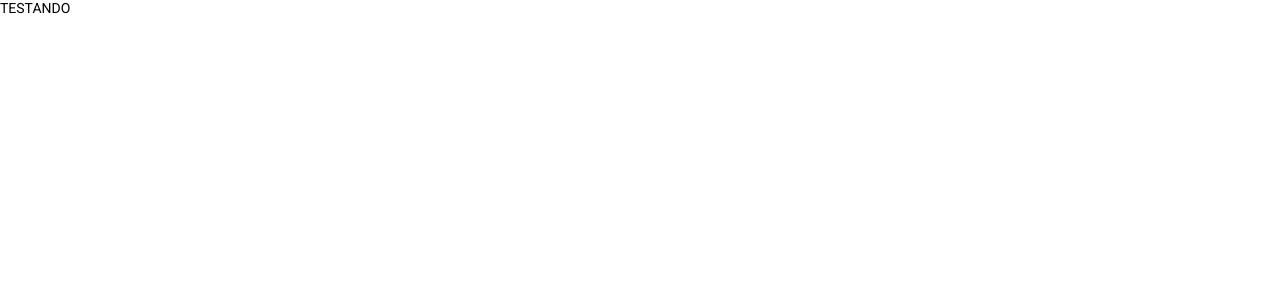
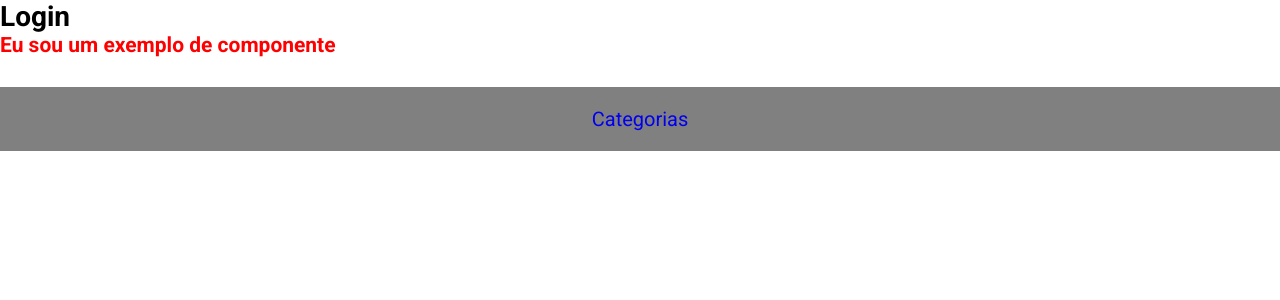
Before and after one commit to thiagovespa/ficoemcasa, a React (Create React App) app in the folder ficoemcasa-app/: page / in a window 1280 px wide. Shown: the top 300 px of the page. Built offline with nearby package versions, Linux system fonts and the light colour scheme.

Commit message:
adds base navigation

```diff
--- a/ficoemcasa-app/package.json
+++ b/ficoemcasa-app/package.json
@@ -14,9 +14,13 @@
     "@testing-library/jest-dom": "^4.2.4",
     "@testing-library/react": "^9.3.2",
     "@testing-library/user-event": "^7.1.2",
+    "axios": "^0.19.2",
     "react": "^16.13.1",
     "react-dom": "^16.13.1",
-    "react-scripts": "3.4.1"
+    "react-icons": "^3.9.0",
+    "react-router-dom": "^5.1.2",
+    "react-scripts": "3.4.1",
+    "styled-components": "^5.0.1"
   },
   "devDependencies": {
     "pre-commit": "^1.2.2",
--- a/ficoemcasa-app/src/App.js
+++ b/ficoemcasa-app/src/App.js
@@ -1,13 +1,13 @@
-import React from 'react'
+import React from 'react';
 
 import './global.css'
 
-function App () {
+import Routes from './routes'
+
+function App() {
   return (
-    <div>
-      TESTANDO
-    </div>
-  )
+    <Routes />
+  );
 }
 
-export default App
+export default App;
```
Also changed, not shown: 1 other file (tests, documents, lock files or other folders).
